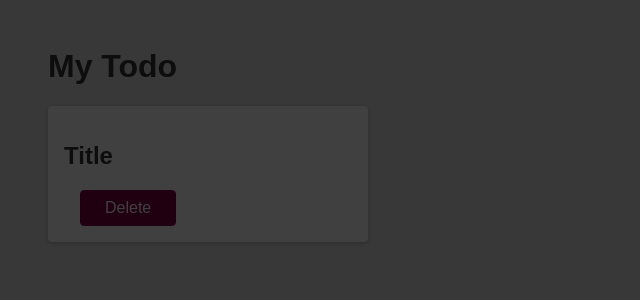
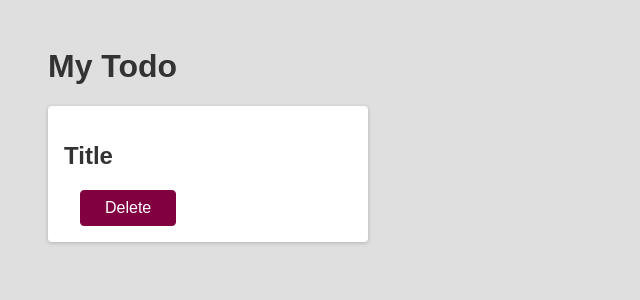
Before and after one commit to FARIDJADDA/React-Course-for-Beginners-2021-by--YT---academind, a React (Create React App) app: page / in a window 1280 px wide. Shown: the top 300 px of the page, without its empty margins (0-640 px from the left). Built offline with nearby package versions, Linux system fonts and the light colour scheme.

Commit message:
add Backdrop component

```diff
--- a/src/components/Backdrop.js
+++ b/src/components/Backdrop.js
@@ -1,7 +1,5 @@
-function Backdrop() {
-  return (
-    <div className='backdrop'></div>
-  );
+function Backdrop(props) {
+  return <div className="backdrop" onClick={props.onClick}></div>;
 }
 
 export default Backdrop;
--- a/src/components/Todo.js
+++ b/src/components/Todo.js
@@ -17,14 +17,13 @@ function Todo(props) {
   return (
     <div className="card">
       <h2>{props.text}</h2>
-      <div className="acion">
+      <div className="acions">
         <button className="btn" onClick={handleClickDelete}>
           {props.textBtn}
         </button>
       </div>
       {modalIsOpen && <Modal />}
       {modalIsOpen && <Backdrop onClick={closeModalHandler} />}
-      <Backdrop />
     </div>
   );
 }
```
